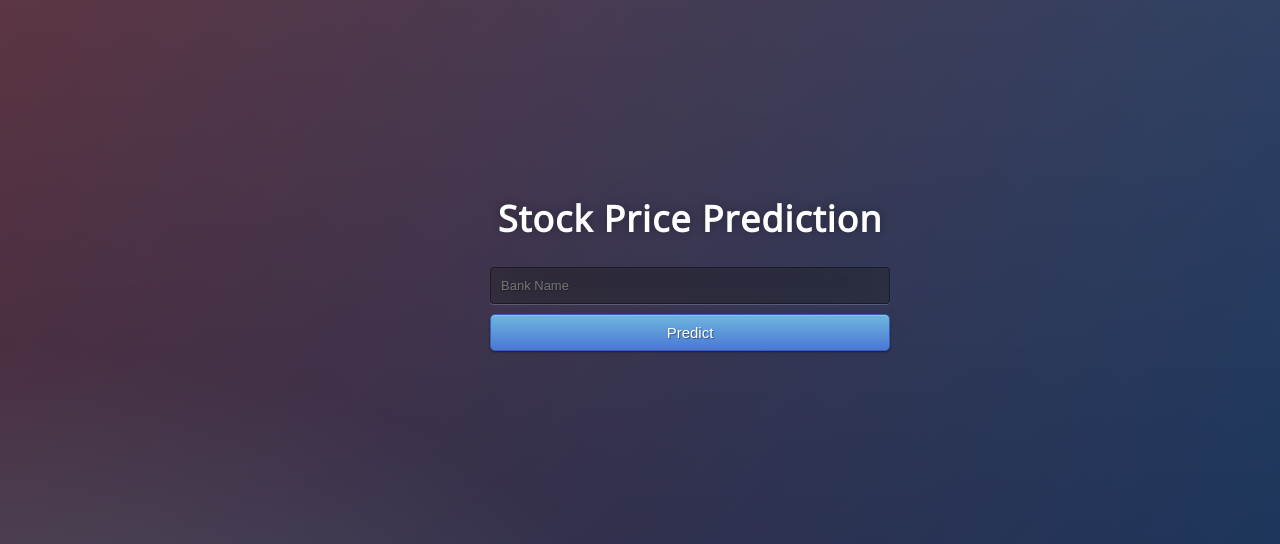
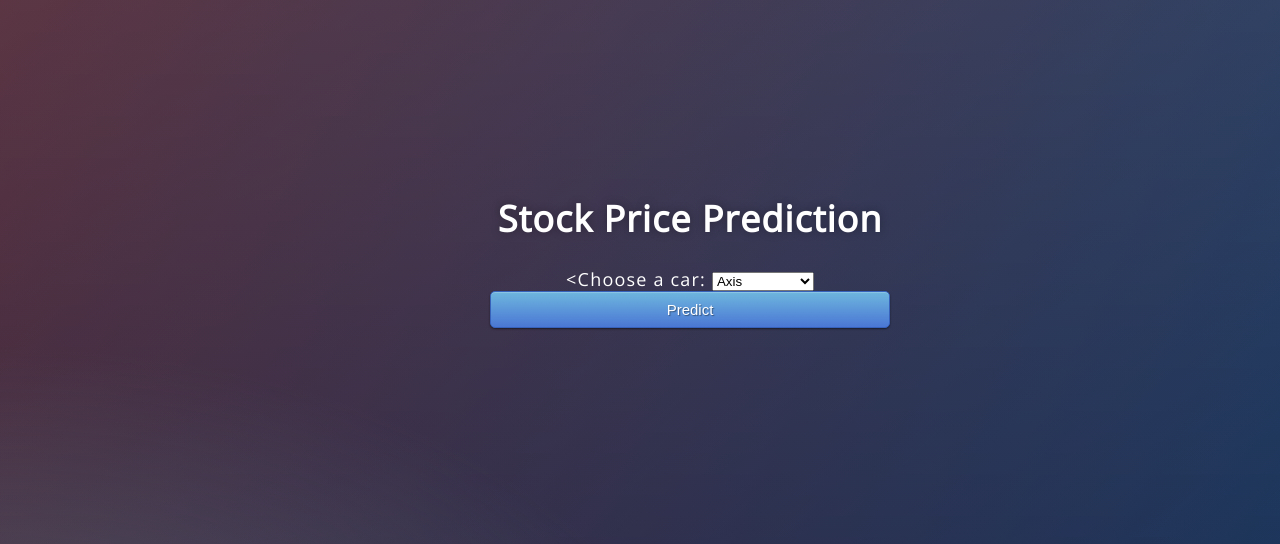
Before and after one commit to Abhishek-Bhatia/capstone, a Flask app: page / in a window 1280 px wide. Shown: the top 544 px of the page. Run offline with Flask 2, Linux system fonts and the light colour scheme; parts of the project's set-up code (start-up, migrations or seed data) failed here and were passed over.

Commit message:
Add files via upload

```diff
--- a/templates/index.html
+++ b/templates/index.html
@@ -18,7 +18,14 @@
 
      <!-- Main Input For Receiving Query to our ML -->
     <form action="{{ url_for('predict')}}"method="post">
-    	<input type="text" name="experience" placeholder="Bank Name" required="required" />
+    	<<label for="Bank Name">Choose a car:</label>
+
+		<select name="Bank" id="cars">
+		  <option value="axis">Axis</option>
+		  <option value="ICICI">ICICI</option>
+		  <option value="RBL">RBL</option>
+		  <option value="Federal Bank">Federal Bank</option>
+		</select>
 
 
         <button type="submit" class="btn btn-primary btn-block btn-large">Predict</button>
```
